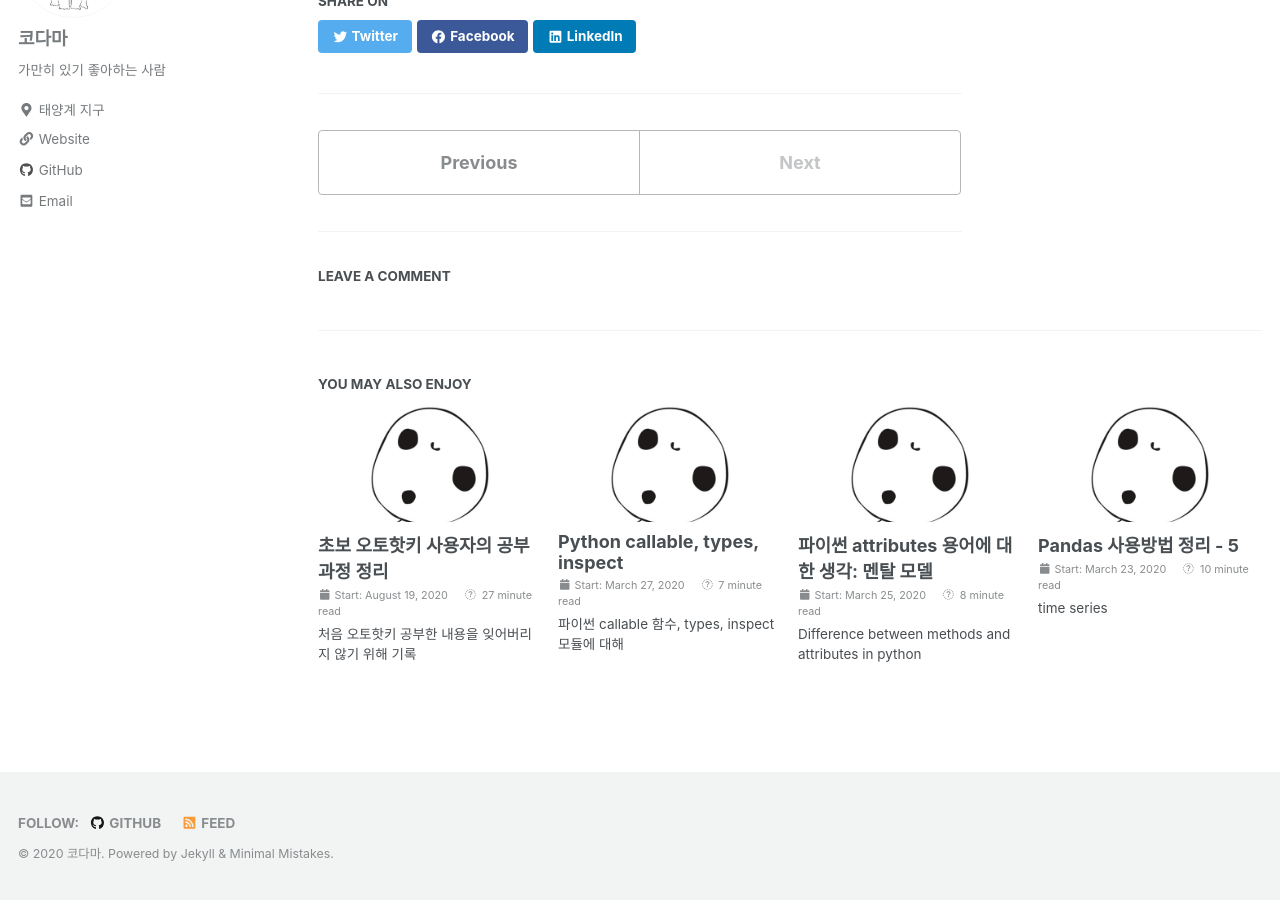
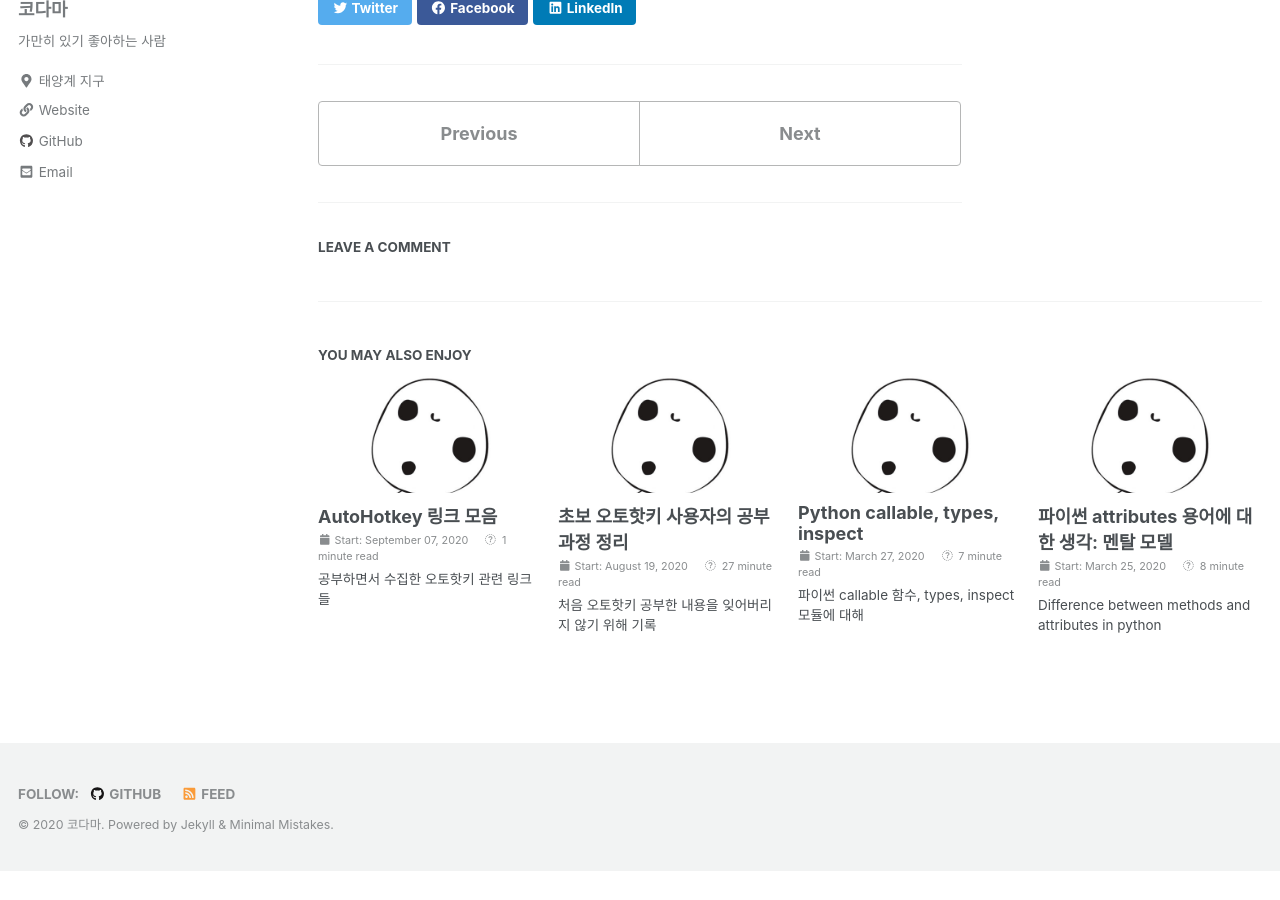
Before and after one commit to ranfort77/ranfort77.github.io, a Jekyll site: the page built from _posts/2020-08-29-autohotkey-class.md, in a window 1280 px wide and 900 px high, scrolled down 31014 px. Built offline with Jekyll 4.4.1, drawn with Linux system fonts in a browser that asks for light colours; cached includes are drawn as plain includes; nearby versions of some CDN libraries; comment, search, counter and statistics services are not loaded; after the commit the page ends 31885 px from its top, so only the background shows below that; part of the change alters nothing that is shown.

Commit message:
Add some posts

````diff
--- a/_posts/2020-08-29-autohotkey-class.md
+++ b/_posts/2020-08-29-autohotkey-class.md
@@ -197,13 +197,11 @@ MsgBox, % obj.two
     obj1.InsertAt(2, obj2*)   ; variadic parameters
       ```
   * [object.RemoveAt(Pos [, Length])](https://www.autohotkey.com/docs/objects/Object.htm#RemoveAt)
-
     * Pos 위치부터 Length 수 만큼 원소 삭제
   * [object.Push([Value, Value2, ..., ValueN])](https://www.autohotkey.com/docs/objects/Object.htm#Push)
     * object의 마지막 위치에 입력한 값들을 삽입
     * 역시 variadic param* 응용 가능
   * [value := object.Pop()](https://www.autohotkey.com/docs/objects/Object.htm#Pop)
-
     * object의 마지막 원소를 꺼내어 value에 저장
 * **indexed array**와 **Associative array** 모두 사용
   * [object.Delete(Key)](https://www.autohotkey.com/docs/objects/Object.htm#Delete)
--- /dev/null
+++ b/_posts/2020-09-07-autohotkey-link.md
@@ -0,0 +1,103 @@
+---
+title: "AutoHotkey 링크 모음"
+excerpt: "공부하면서 수집한 오토핫키 관련 링크들"
+categories:
+  - study
+tags:
+  - autohotkey
+last_modified_at: 2020-09-07T10:30:00-05:00
+---
+
+
+
+## Beginner
+
+* [프날 : 세상에서 가장 쉬운 오토핫키 강좌](https://pnal.kr/)
+  * [프날 블로그](https://blog.naver.com/geforce_radeon)
+* [킴영감 블로그](https://elderlykims.tistory.com/)
+* [The Quick AutoHotkey Guide for Beginners](https://www.makeuseof.com/tag/autohotkey-guide-beginners/)
+* [오토핫키 - 모든것은 처음부터](https://itblogpro.tistory.com/category/%ED%94%84%EB%A1%9C%EA%B7%B8%EB%9E%98%EB%B0%8D/AutohotKey)
+* [프로그래밍/AHK 메뉴얼 - 예지력](https://knowledgeisfree.tistory.com/category/%ED%94%84%EB%A1%9C%EA%B7%B8%EB%9E%98%EB%B0%8D/AHK%20%EB%A9%94%EB%89%B4%EC%96%BC)
+* [AutoHotkey - 남성의 MATLAB LOG](https://iamaman.tistory.com/category/programming%20language/Autohotkey)
+* [오토핫키 - 비밀의화원](https://secretgd.tistory.com/category/TIP/AutoHotkey)
+
+
+
+## General
+
+* [AutoHotkey Documentation](https://www.autohotkey.com/docs/AutoHotkey.htm)
+  * [오토핫키 한글 문서](http://autohotkeykr.sourceforge.net/docs/AutoHotkey.htm)
+* [AutoHotkey Forum](https://www.autohotkey.com/boards/viewforum.php?f=4)
+* [대한민국 대표 AutoHotkey 포럼](http://www.autohotkey.co.kr/)
+* [jeeswg's homepage](https://www.autohotkey.com/boards/viewtopic.php?f=17&t=30931)
+* [Jack's AutoHotkey Blog](https://jacks-autohotkey-blog.com/)
+* [AutoHotkey Expression Examples](http://www.daviddeley.com/autohotkey/xprxmp/autohotkey_expression_examples.htm)
+
+
+
+## Applications
+
+* [10+ Cool AutoHotkey Scripts & How to Make Your Own](https://www.makeuseof.com/tag/10-cool-autohotkey-scripts-make/)
+* [Skrommel's One Hour Software](https://www.dcmembers.com/skrommel/)
+
+
+
+## Hotkey
+
+* [Windows Keyboard Shortcuts 101: The Ultimate Guide](https://www.makeuseof.com/tag/windows-shortcuts-101-ultimate-keyboard-shortcut-guide/)
+* [AutoHotkey Key Syntax](http://xahlee.info/mswin/autohotkey_key_notations.html) by Xah Lee
+* [The Best Time-Saving AutoHotkey Tricks You Should Be Using](https://lifehacker.com/the-best-time-saving-autohotkey-tricks-you-should-be-us-5598693)
+* [오토핫키 상용구 핫스트링, 유용한 옵션과 오타수정 구현](https://gkkmon.com/autohotkey-boilerplate-hotstrings-useful-options-and-edit-typo/)
+* [Rhythm game tapping help](https://www.autohotkey.com/boards/viewtopic.php?t=20187)
+* [Easiest way to detect double clicks?](https://autohotkey.com/board/topic/56493-easiest-way-to-detect-double-clicks/)
+* [Detect Double clicking objects](https://www.autohotkey.com/boards/viewtopic.php?t=32578)
+* [How to detect a double-click](https://autohotkey.com/board/topic/66449-how-to-detect-a-double-click/)
+* [Can Autohotkey hold down a key?](https://autohotkey.com/board/topic/11321-can-autohotkey-hold-down-a-key/)
+
+
+
+## OOP
+
+* 공식 문서
+  * [Usage and Syntax > Objects](https://www.autohotkey.com/docs/Objects.htm)
+  * [Object Types > Object](https://www.autohotkey.com/docs/objects/Object.htm)
+* 포럼
+  * [Classes in AHK, Basic tutorial](https://www.autohotkey.com/boards/viewtopic.php?t=6033) by samardac (2015-01-20)
+  * [Classes in AHK, a Dissection](https://www.autohotkey.com/boards/viewtopic.php?t=6177) by GeekDude (2015-01-30)
+  * [Beginners OOP with AHK](https://www.autohotkey.com/boards/viewtopic.php?f=7&t=41332) by nnnik (2017-12-13)
+  * [object classes tutorial](https://www.autohotkey.com/boards/viewtopic.php?t=54588) by jeeswg (2018-08-23)
+  * [list of every object type/property/method](https://www.autohotkey.com/boards/viewtopic.php?f=37&t=44081) by jeeswg (2018-02-10)
+
+
+
+## Gdip
+
+* [오토핫키 gdip library 응용](https://blog.plorence.kr/563?category=900396)
+
+
+
+## OCR
+
+* [Autohotkey OCR 프로그램 Vis2](https://iamaman.tistory.com/2715)
+* [오토핫키 한글 OCR](https://nevercmecry.tistory.com/232)
+
+
+
+## Python
+
+* [A Python wrapper for AHK](https://pypi.org/project/ahk/)
+
+
+
+## API
+
+* [The Win32 API Libraries](https://opendylan.org/documentation/library-reference/win32/index.html)
+
+
+
+## ETC
+
+* [Tutorial: Using named arguments with functions](https://autohotkey.com/board/topic/17713-tutorial-using-named-arguments-with-functions-novice/)
+* [Start timer and check elapsed time?](https://autohotkey.com/board/topic/149343-start-timer-and-check-elapsed-time/)
+* [System Time Check](https://autohotkey.com/board/topic/10053-system-time-check/)
+* [How ImageSearch Works (Difference with PixelSearch?)](https://www.autohotkey.com/boards/viewtopic.php?t=35606)
````
